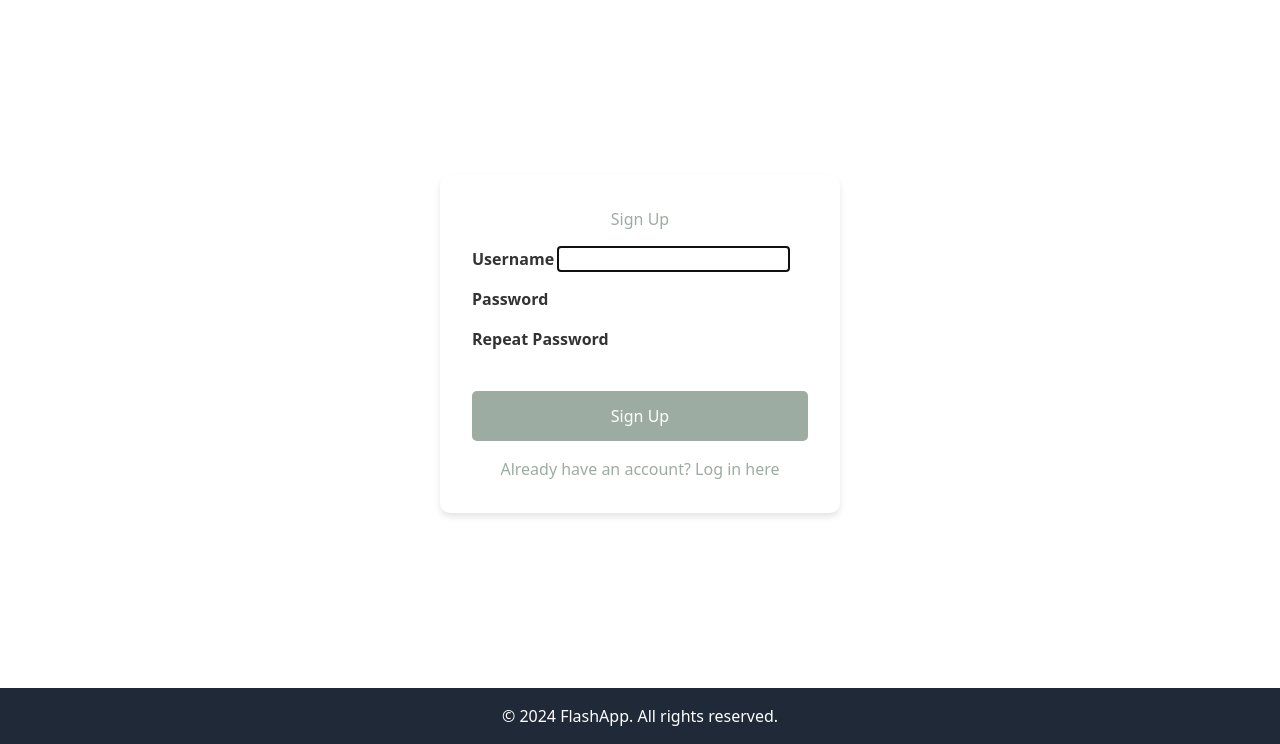
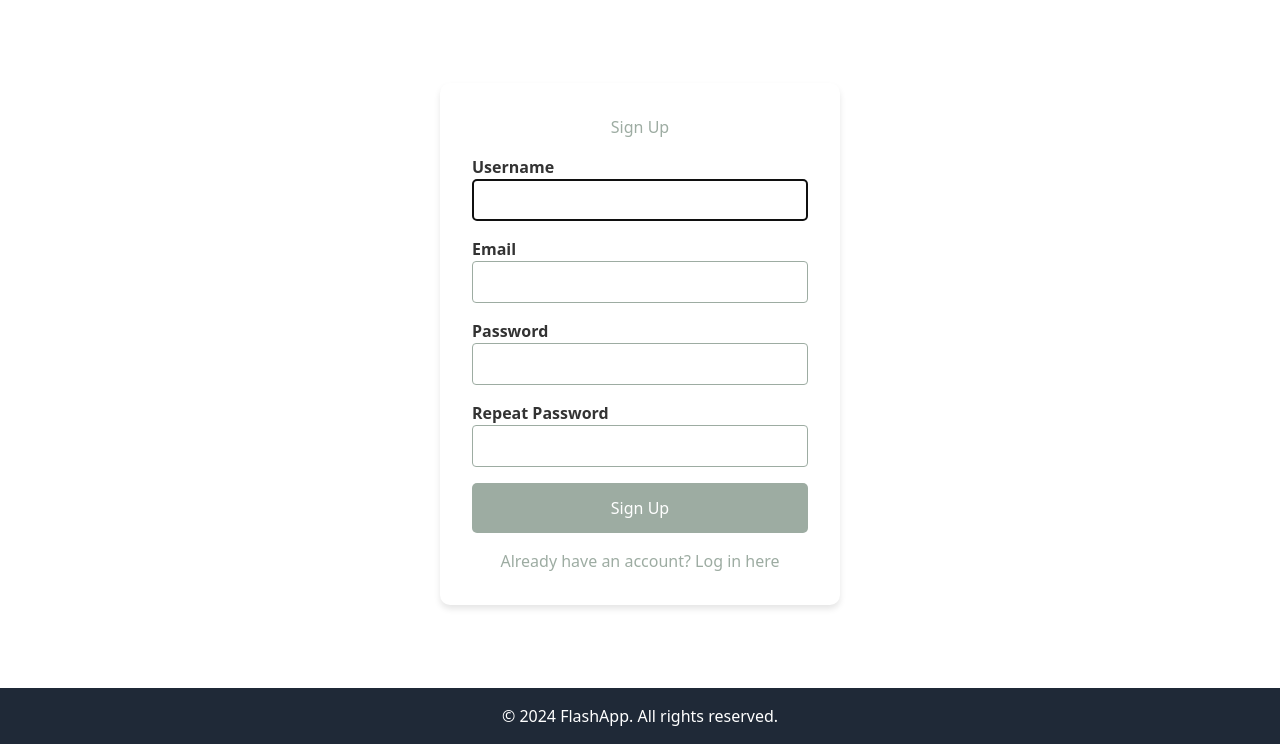
Before and after one commit to arnaugiribet/flashcards, a Django app: page /signup/ in a window 1280 px wide. Shown: the part 80-824 px from the top of the page. Run offline with Django 5.2, Linux system fonts and the light colour scheme; parts of the project's set-up code (start-up, migrations or seed data) failed here and were passed over; some libraries are stand-ins or nearby versions.

Commit message:
email is required

```diff
--- /dev/null
+++ b/flashcards/forms.py
@@ -0,0 +1,22 @@
+from django import forms
+from django.contrib.auth.models import User
+from django.contrib.auth.forms import UserCreationForm
+
+class CustomUserCreationForm(UserCreationForm):
+    email = forms.EmailField(required=True, help_text="Enter a valid email address.")
+
+    class Meta:
+        model = User
+        fields = ("username", "email", "password1", "password2")
+
+    def clean_email(self):
+        email = self.cleaned_data.get("email")
+        if User.objects.filter(email=email).exists():
+            raise forms.ValidationError("A user with this email already exists.")
+        return email
+
+    def clean_username(self):
+        username = self.cleaned_data.get("username")
+        if User.objects.filter(username=username).exists():
+            raise forms.ValidationError("Username already taken.")
+        return username
--- a/flashcards/templates/home_decks/user_decks.html
+++ b/flashcards/templates/home_decks/user_decks.html
@@ -38,7 +38,7 @@
                 {% endfor %}
             </ul>
         {% else %}
-            <p style="color: #666; font-size: 1.2rem;">
+            <p style="color: #666; font-size: 1.2rem; text-align: center;">
                 No decks available. Start by creating one!
             </p>
         {% endif %}
--- a/flashcards/templates/registration/signup.html
+++ b/flashcards/templates/registration/signup.html
@@ -15,6 +15,7 @@
 
         <form method="post">
             {% csrf_token %}
+            <!-- Username Field -->
             <div class="form-group" style="margin-bottom: 1rem;">
                 <label for="id_username" style="color: #333; font-weight: bold;">Username</label>
                 {{ form.username }}
@@ -26,6 +27,19 @@
                 </div>
                 {% endif %}
             </div>
+            <!-- Email Field -->
+            <div class="form-group" style="margin-bottom: 1rem;">
+                <label for="id_email" style="color: #333; font-weight: bold;">Email</label>
+                {{ form.email }}
+                {% if form.email.errors %}
+                <div style="color: #c62828; font-size: 0.85rem; margin-top: 0.5rem;">
+                    {% for error in form.email.errors %}
+                        {{ error }}
+                    {% endfor %}
+                </div>
+                {% endif %}
+            </div>
+            <!-- Password Field -->
             <div class="form-group" style="margin-bottom: 1rem;">
                 <label for="id_password1" style="color: #333; font-weight: bold;">Password</label>
                 {{ form.password1 }}
@@ -37,6 +51,7 @@
                 </div>
                 {% endif %}
             </div>
+            <!-- Repeat Password Field -->
             <div class="form-group" style="margin-bottom: 1rem;">
                 <label for="id_password2" style="color: #333; font-weight: bold;">Repeat Password</label>
                 {{ form.password2 }}
@@ -54,4 +69,16 @@
         <p style="text-align: center; color: #9daca2; margin-top: 1rem;">Already have an account? <a href="{% url 'login' %}" style="color: #9daca2;">Log in here</a></p>
     </div>
 </div>
+
+<style>
+input[type="text"],
+input[type="email"],
+input[type="password"] {
+    border: 1px solid #9daca2;
+    padding: 8px;
+    width: 100%;
+    border-radius: 4px;
+}
+</style>
+
 {% endblock %}
--- a/flashcards/views.py
+++ b/flashcards/views.py
@@ -12,6 +12,7 @@ from flashcards.models import Flashcard, Deck
 from django.utils.translation import activate
 import json
 from .services import generate_flashcards
+from .forms import CustomUserCreationForm
 from django.views.decorators.http import require_http_methods
 from django.core.exceptions import ValidationError
 from django.db.models import Count, Q, Prefetch
@@ -348,14 +349,8 @@ def process_file_and_context(request):
 def signup(request):
 
     if request.method == 'POST':
-        form = UserCreationForm(request.POST)
+        form = CustomUserCreationForm(request.POST)
         if form.is_valid():
-            # Check if username already exists
-            username = form.cleaned_data.get('username')
-            if User.objects.filter(username=username).exists():
-                form.add_error('username', 'A user with that username already exists.')
-                return render(request, 'registration/signup.html', {'form': form})
-
             # Save the new user
             user = form.save()
             login(request, user)
@@ -364,7 +359,7 @@ def signup(request):
             activate('en')
             return redirect('home')
     else:
-        form = UserCreationForm()
+        form = CustomUserCreationForm()
     return render(request, 'registration/signup.html', {'form': form})
 
 @login_required
```
